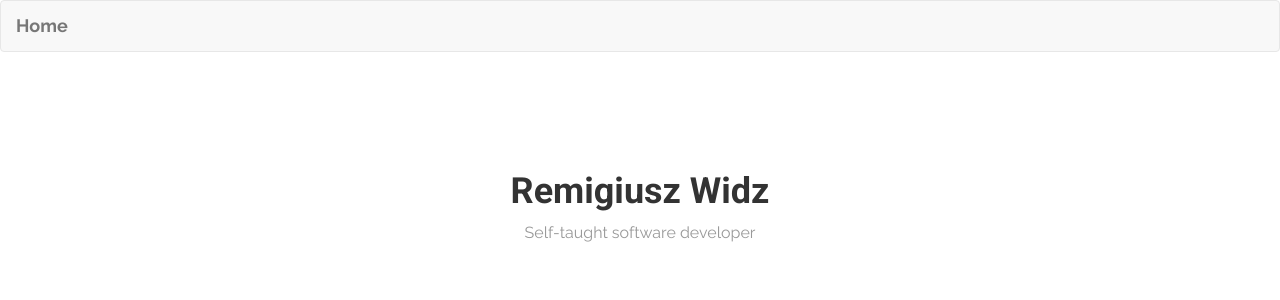
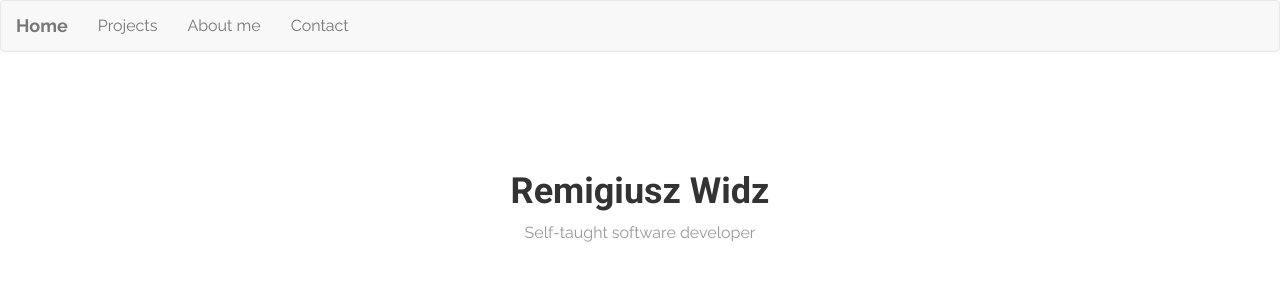
Before and after one commit to jogurtnik/portfolio-app-client, a React (Create React App) app: page / in a window 1280 px wide. Shown: the top 300 px of the page. Built offline with nearby package versions, Linux system fonts and the light colour scheme.

Commit message:
Addin link in the navbar

```diff
--- a/src/App.js
+++ b/src/App.js
@@ -1,7 +1,7 @@
 import React, { Component } from "react"
 import { Link } from "react-router-dom"
-import { Navbar } from "react-bootstrap"
-import Routes from "./Routes";
+import { Nav, Navbar, NavItem } from "react-bootstrap"
+import Routes from "./Routes"
 
 import "./App.css"
 
@@ -16,6 +16,13 @@ class App extends Component {
             </Navbar.Brand>
             <Navbar.Toggle />
           </Navbar.Header>
+          <Navbar.Collapse>
+            <Nav pullLeft>
+              <NavItem href="/projects">Projects</NavItem>
+              <NavItem href="/about-me">About me</NavItem>
+              <NavItem href="/contact">Contact</NavItem>
+            </Nav>
+          </Navbar.Collapse>
         </Navbar>
         <Routes />
       </div>
```
